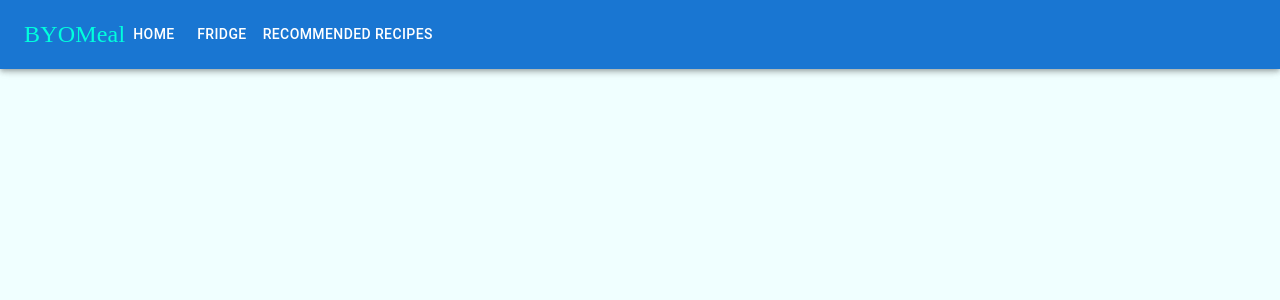
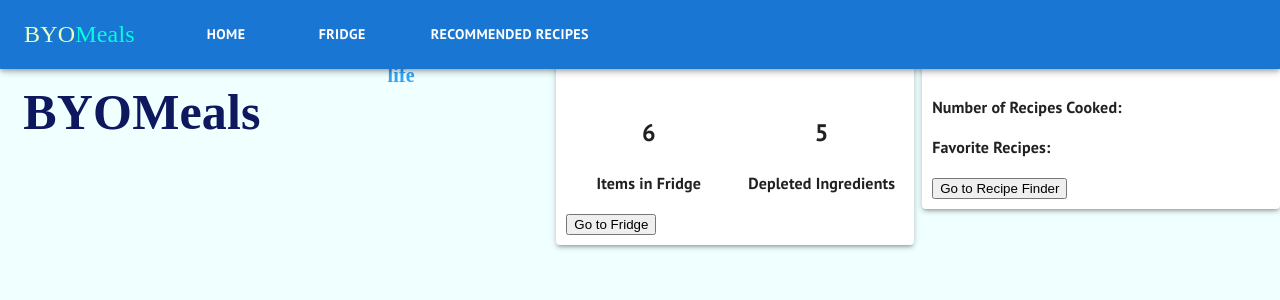
Before and after one commit to ybuchi/byomeals, a React (Create React App) app: page / in a window 1280 px wide. Shown: the top 300 px of the page. Built offline with nearby package versions, Linux system fonts and the light colour scheme; data requests are answered from the project's data file; a web font is replaced by a local one.

Commit message:
Navbar styling

```diff
--- a/src/Components/App.css
+++ b/src/Components/App.css
@@ -2,15 +2,15 @@
     background-color: #0E185F;
     color: white;
 }
-.nav-link {
-    text-decoration: none;
-    color: white;
-    font-family: 'PT Sans', sans-serif;
-    margin-left: 20px;
-    margin-righ: 20px;
+#home-nav-link{
+    font-style: "PT Sans", sans-serif;
 }
 #nav-logo {
     font-family: 'Skranji', cursive;
     font-size: 1.5em;
-    color: #00FFDD
+    color: #00FFDD;
+    margin-right: 40px;
 }
+#nav-logo-span{
+    color: #E8FFC2;
+}
--- a/src/Components/App.js
+++ b/src/Components/App.js
@@ -121,24 +121,24 @@ function App() {
           </IconButton>
           ) : null
           }
-          <Typography id="nav-logo" variant="h6" component="div">BYOMeal</Typography>
+          <Typography id="nav-logo" variant="h6" component="div"><span id="nav-logo-span">BYO</span>Meals</Typography>
           <Box sx={{ flexGrow: 1, display: { xs: 'none', md: 'flex' } }}>
             <Button
-            sx={{ my: 2, color: 'white', display: 'block' }}
+            sx={{ my: 2, mx: 3, fontFamily: "'PT Sans', sans-serif", fontWeight : "bold", color: 'white', display: 'block' }}
             component={RouterLink}
             to="/"
             >
               Home
             </Button>
             <Button
-            sx={{ my: 2, color: 'white', display: 'block' }}
+            sx={{ my: 2, mx:3, fontFamily: "'PT Sans', sans-serif", fontWeight : "bold", color: 'white', display: 'block' }}
             component={RouterLink}
             to="fridge"
             >
               Fridge
             </Button>
             <Button
-            sx={{ my: 2, color: 'white', display: 'block' }}
+            sx={{ my: 2, mx: 3, fontFamily: "'PT Sans', sans-serif", fontWeight : "bold", color: 'white', display: 'block' }}
             component={RouterLink}
             to="/recipes"
             >
--- a/src/index.js
+++ b/src/index.js
@@ -17,7 +17,7 @@ render(
   <BrowserRouter>
     <Routes>
       <Route path="/" element={<App />}>
-
+        <Route index element={<Dashboard />} />
         <Route path="fridge" element={<Fridge />} />
         <Route path="/recipes" element={<Recommended />} />
       </Route>
```
